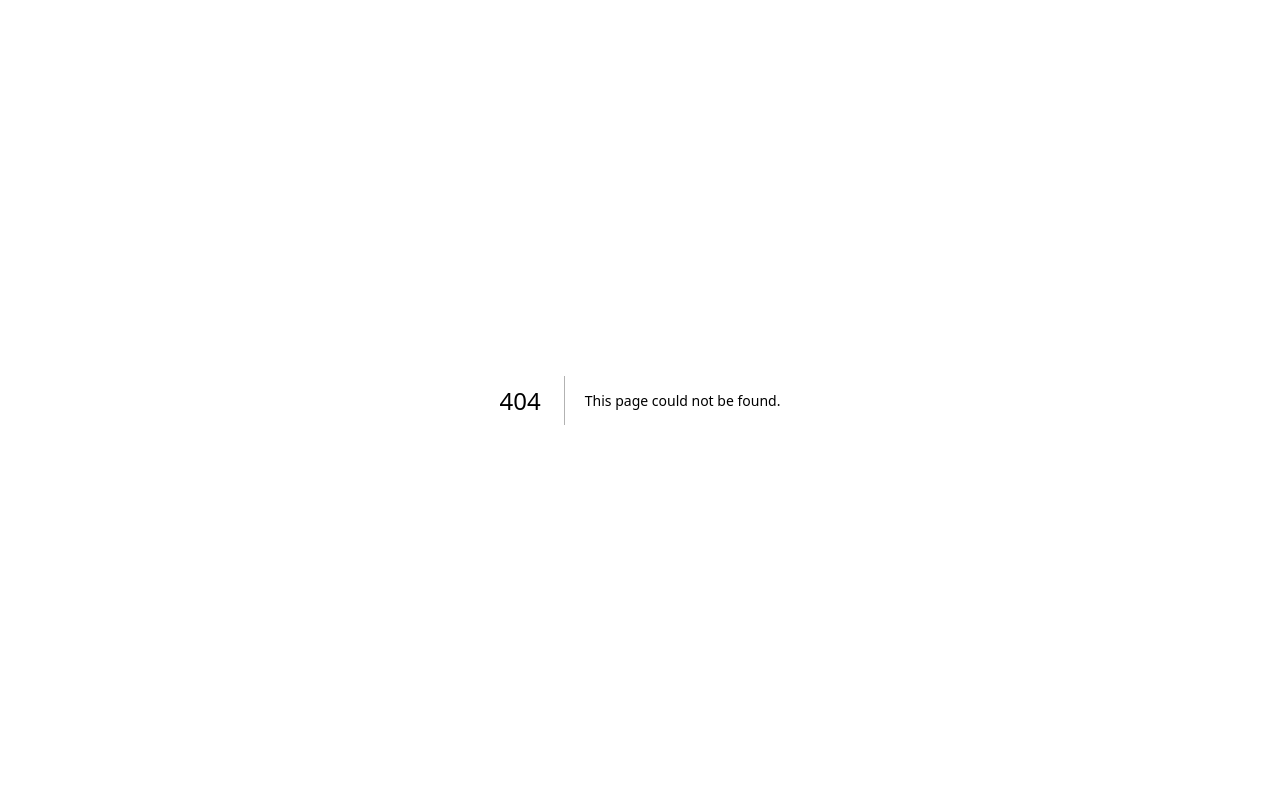
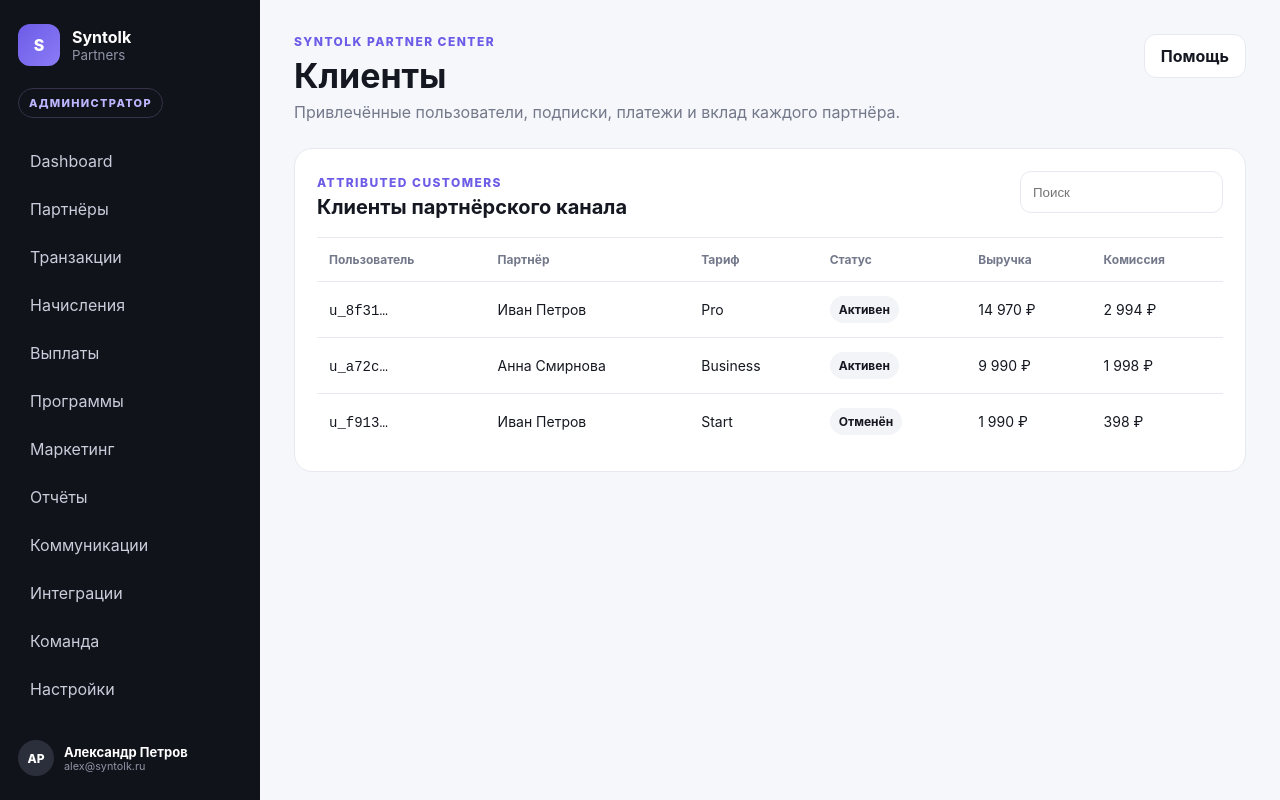
Before and after one commit to syntolkru-prog/Syntolk-partners-panel, a Next.js app: page /admin/customers in a window 1280 px wide. Before the commit this address had no page. Built offline with nearby package versions, Linux system fonts and the light colour scheme.

Commit message:
feat: add Refferq management screen app/admin/customers/page.tsx

```diff
--- /dev/null
+++ b/app/admin/customers/page.tsx
@@ -0,0 +1,3 @@
+import { Shell, Money } from "@/components/shell";import { adminNav } from "@/lib/navigation";
+const rows=[["u_8f31…","Иван Петров","Pro","Активен",14970,2994],["u_a72c…","Анна Смирнова","Business","Активен",9990,1998],["u_f913…","Иван Петров","Start","Отменён",1990,398]];
+export default function Page(){return <Shell title="Клиенты" subtitle="Привлечённые пользователи, подписки, платежи и вклад каждого партнёра." nav={adminNav} role="АДМИНИСТРАТОР"><section className="card"><div className="section-title"><div><span className="eyebrow">ATTRIBUTED CUSTOMERS</span><h2>Клиенты партнёрского канала</h2></div><input className="input compact-input" placeholder="Поиск"/></div><div className="table-wrap"><table><thead><tr><th>Пользователь</th><th>Партнёр</th><th>Тариф</th><th>Статус</th><th>Выручка</th><th>Комиссия</th></tr></thead><tbody>{rows.map(r=><tr key={r[0]}><td><code>{r[0]}</code></td><td>{r[1]}</td><td>{r[2]}</td><td><span className="status">{r[3]}</span></td><td><Money value={Number(r[4])}/></td><td><Money value={Number(r[5])}/></td></tr>)}</tbody></table></div></section></Shell>}
```
